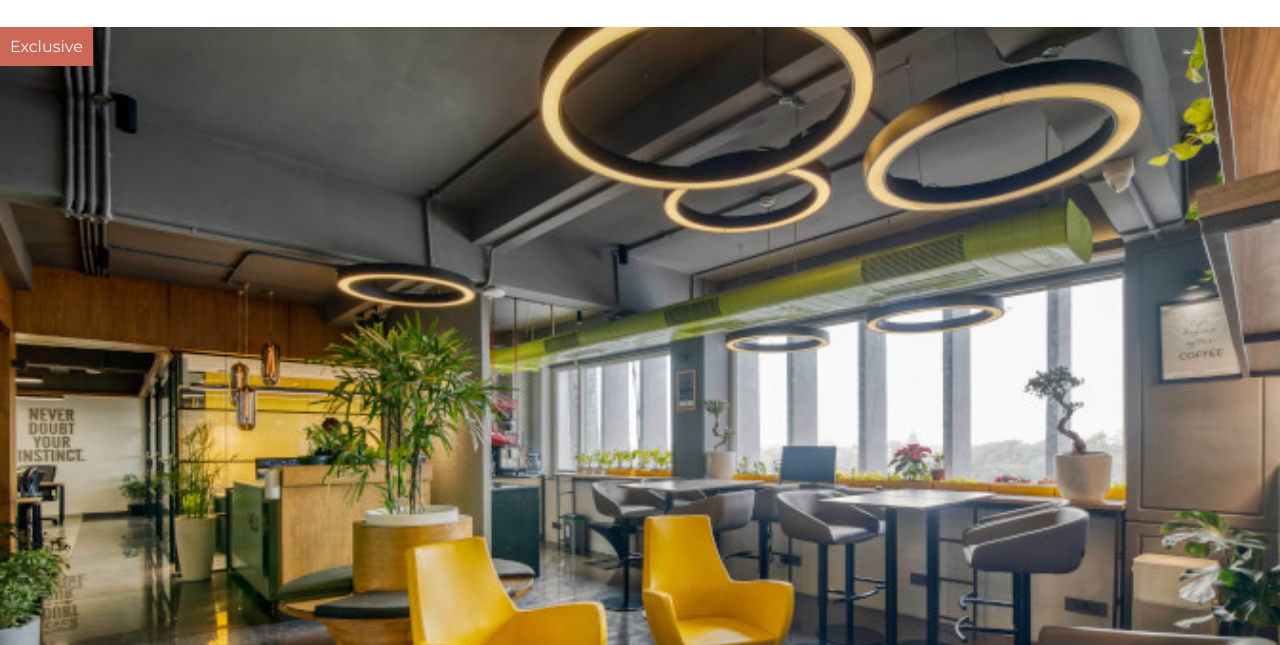
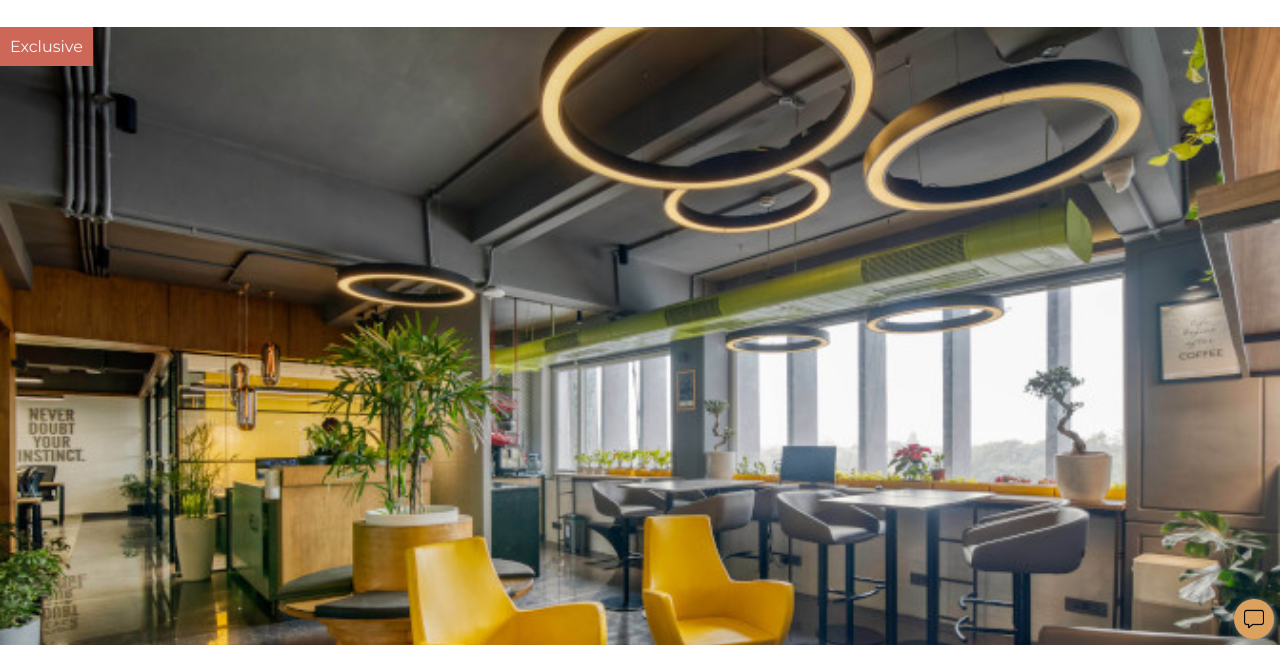
Before and after one commit to ovezthaking/Coworking-Space-Site, a plain HTML site: page index.html in a window 1280 px wide. Shown: the part 155-800 px from the top of the page. Drawn offline with Linux system fonts and the light colour scheme.

Commit message:
Add chatbox background and image for enhanced user communication

```diff
--- a/index.css
+++ b/index.css
@@ -76,3 +76,21 @@ h1 {
     cursor: pointer;
     align-self: center;
 }
+
+.chatbox-bg{
+    position: fixed;
+    bottom: 6px;
+    right: 6px;
+    background-color: #dda15e;
+    width: 40px;
+    height: 40px;
+    border-radius: 50%;
+    cursor: pointer;
+    box-shadow: 1px 1px 5px #999;
+    display: flex;
+}
+
+.chatbox-img {
+    width: 50%;
+    margin: auto;
+}
--- a/index.html
+++ b/index.html
@@ -56,5 +56,9 @@
 			</section>
 
 		</main>
+
+		<div class="chatbox-bg">
+			<img src="images/message.png" class="chatbox-img" alt="chatbox">
+		</div>
 	</body>
 </html>
```
Also changed, not shown: images/message.png (added).
